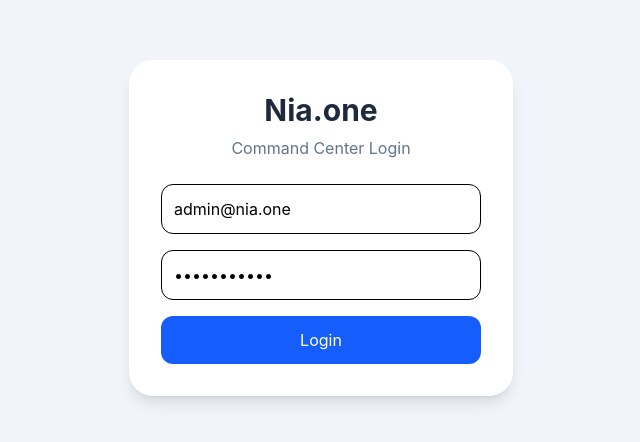
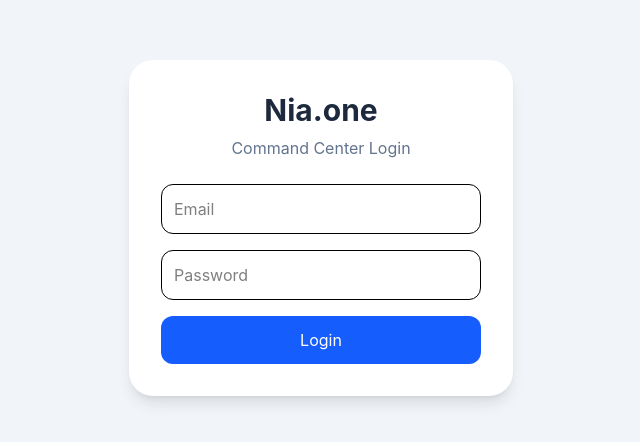
Before and after one commit to Nia-one/NIA-WhatsApp-AI, a React (Vite) app in the folder nia-command-center/: page /login in a window 1280 px wide. Shown: the part 172-614 px from the top of the page, without its empty margins (319-959 px from the left). Built offline with nearby package versions, Linux system fonts and the light colour scheme.

Commit message:
Fix production login page and update Render API URL

```diff
--- a/nia-command-center/src/pages/Auth/LoginPage.jsx
+++ b/nia-command-center/src/pages/Auth/LoginPage.jsx
@@ -1,27 +1,18 @@
 import { useState } from "react";
 import { useNavigate } from "react-router-dom";
 import { loginAdmin } from "../../services/authService";
-
 
 export default function LoginPage() {
 
     const navigate = useNavigate();
 
+    const [email, setEmail] = useState("");
 
-    const [email, setEmail] = useState(
-        "admin@nia.one"
-    );
-
-    const [password, setPassword] = useState(
-        "password123"
-    );
-
+    const [password, setPassword] = useState("");
 
     const [error, setError] = useState("");
 
     const [loading, setLoading] = useState(false);
-
-
 
     const handleLogin = async (e) => {
 
@@ -32,34 +23,29 @@ export default function LoginPage() {
             setLoading(true);
             setError("");
 
-
             const data = await loginAdmin(
                 email,
                 password
             );
-
 
             localStorage.setItem(
                 "nia_token",
                 data.token
             );
 
-
             localStorage.setItem(
                 "nia_user",
                 JSON.stringify(data.user)
             );
 
-
             navigate("/");
-
 
         } catch (err) {
 
             console.error(err);
 
             setError(
-                "Invalid email or password"
+                err?.response?.data?.message || "Invalid email or password"
             );
 
         }
@@ -71,35 +57,39 @@ export default function LoginPage() {
 
     };
 
-
+    // ==========================
+    // Debug
+    // ==========================
+    console.log("Email State:", email);
+    console.log("Password State:", password);
 
     return (
 
         <div className="min-h-screen flex items-center justify-center bg-slate-100">
 
-
             <div className="bg-white p-8 rounded-3xl shadow-lg w-96">
-
 
                 <h1 className="text-3xl font-bold text-slate-800 text-center">
                     Nia.one
                 </h1>
 
-
                 <p className="text-center text-slate-500 mt-2">
                     Command Center Login
                 </p>
 
-
                 <form
                     onSubmit={handleLogin}
+                    autoComplete="off"
                     className="mt-6 space-y-4"
                 >
-
 
                     <input
 
                         type="email"
+
+                        name="login_email"
+
+                        autoComplete="off"
 
                         value={email}
 
@@ -111,10 +101,13 @@ export default function LoginPage() {
 
                     />
 
-
                     <input
 
                         type="password"
+
+                        name="login_password"
+
+                        autoComplete="new-password"
 
                         value={password}
 
@@ -126,7 +119,6 @@ export default function LoginPage() {
 
                     />
 
-
                     {
                         error &&
                         <p className="text-red-500 text-sm">
@@ -134,8 +126,9 @@ export default function LoginPage() {
                         </p>
                     }
 
+                    <button
 
-                    <button
+                        type="submit"
 
                         disabled={loading}
 
@@ -153,12 +146,9 @@ export default function LoginPage() {
 
                     </button>
 
-
                 </form>
 
-
             </div>
-
 
         </div>
 
--- a/nia-command-center/src/services/api.js
+++ b/nia-command-center/src/services/api.js
@@ -1,7 +1,7 @@
 import axios from "axios";
 
 const api = axios.create({
-   baseURL: "http://localhost:3000/api",
+    baseURL: "https://nia-whatsapp-ai.onrender.com/api",
   timeout: 300000,
   headers: {
     "Content-Type": "application/json",
```
